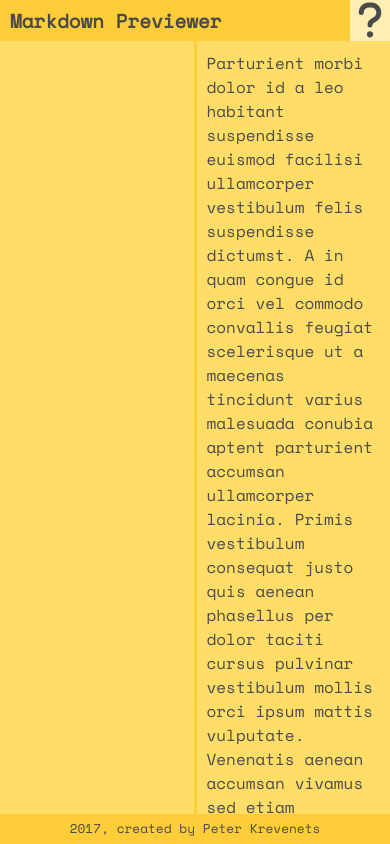
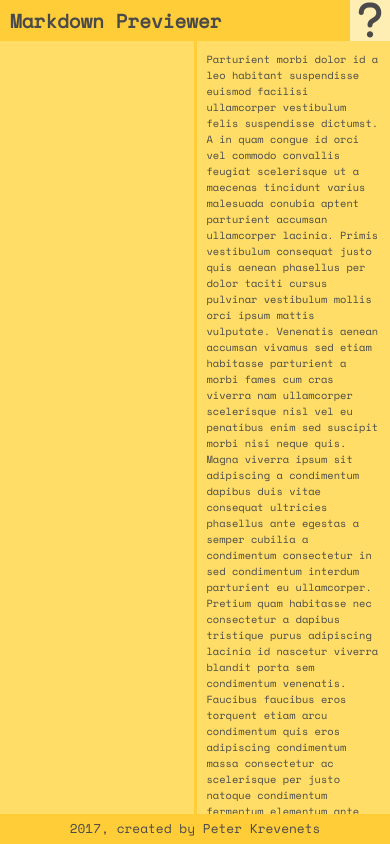
Before and after one commit to gurugu-fcc-projects/FCC_markdown_previewer, a React (Create React App) app: page / in a window 390 px wide. Built offline with nearby package versions, Linux system fonts and the light colour scheme.

Commit message:
Update font style for the textarea & update font style for both panels for mobile view

```diff
--- a/src/styles/main.scss
+++ b/src/styles/main.scss
@@ -157,11 +157,29 @@ header {
   resize: none;
   outline: none;
   overflow-x: hidden;
+  font-family: $main-font;
+  font-size: .95em;
+  color: $text-color;
   border: 0;
 }
 
 .text-panel-right {
+  font-size: .95em;
   overflow: auto;
+}
+
+@media (max-width: $breakpoint-middle) {
+  .text-panel-left,
+  .text-panel-right {
+    font-size: .8em;
+  }
+}
+
+@media (max-width: $breakpoint-mobile) {
+  .text-panel-left,
+  .text-panel-right {
+    font-size: .65em;
+  }
 }
 
 .text-panel-left::-webkit-scrollbar,
```
